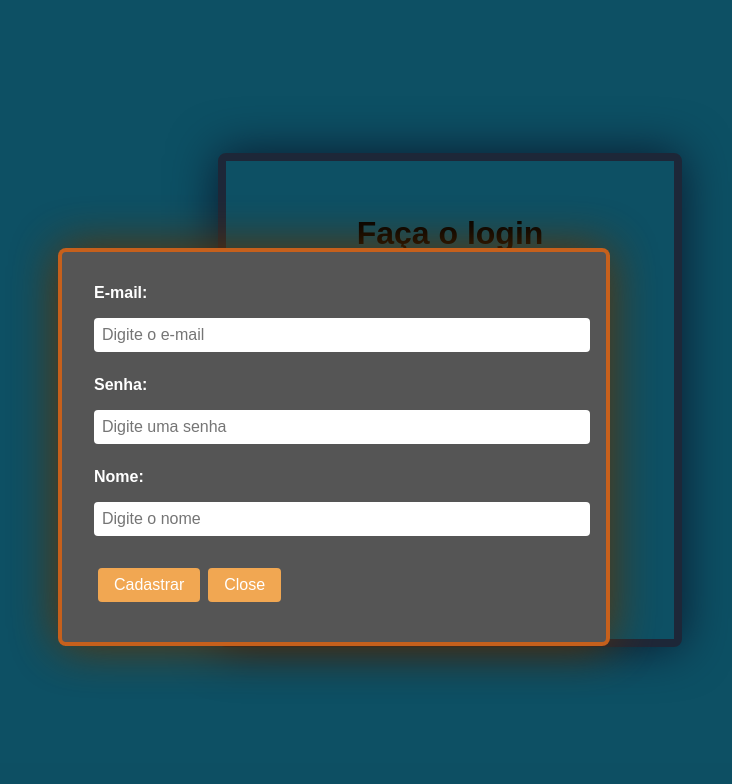
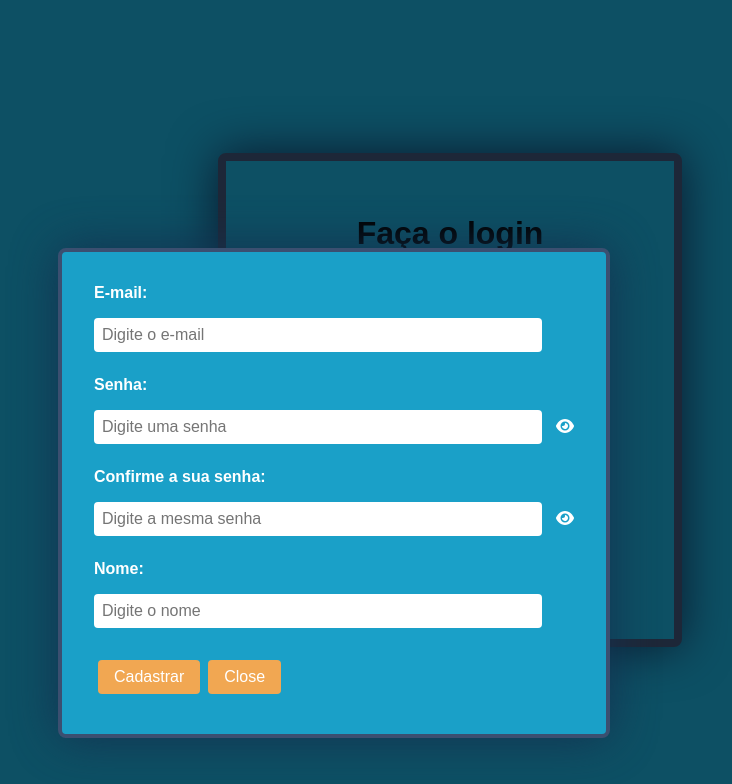
Before and after one commit to kirestein/todoApp, a React (Create React App) app: page / in a window 1280 px wide. Both pictures are taken after a click on the button "Registre-se". Shown: the top 784 px of the page, without its empty margins (190-922 px from the left). Built offline with nearby package versions, Linux system fonts and the light colour scheme; no server answers; the HTML template or start-up script is replaced by a standard one.

Commit message:
[building] deleted some alerts from the project

```diff
--- a/src/components/InputComponent/index.tsx
+++ b/src/components/InputComponent/index.tsx
@@ -1,6 +1,6 @@
-import React from 'react';
+import React, { ReactNode } from 'react';
 
-import { Input, Label, Span } from './styles';
+import * as C from './styles';
 
 interface IInputComponentProps{
     type: string;
@@ -8,6 +8,7 @@ interface IInputComponentProps{
     placeholder?: string;
     value: any;
     setValue: (value: any) => void;
+    children?: ReactNode
 }
 
 const InputComponent: React.FC<IInputComponentProps> = ({
@@ -16,18 +17,22 @@ const InputComponent: React.FC<IInputComponentProps> = ({
     placeholder,
     value,
     setValue,
+    children
 }) => {
   return (
     <>
-        <Label>
-            <Span>{ label }</Span>
-            <Input
-                type={type}
-                placeholder={placeholder}
-                value={value}
-                onChange={e=>setValue(e.target.value)}
-            />
-        </Label>
+        <C.Label>
+            <C.Span>{ label }</C.Span>
+            <C.Line>
+                <C.Input
+                    type={type}
+                    placeholder={placeholder}
+                    value={value}
+                    onChange={e=>setValue(e.target.value)}
+                />
+                { children }
+            </C.Line>
+        </C.Label>
     </>
   );
 }
--- a/src/components/InputComponent/styles.ts
+++ b/src/components/InputComponent/styles.ts
@@ -1,19 +1,20 @@
 import styled from 'styled-components';
 
 export const Input = styled.input`
-    width: 100%;
+    width: 90%;
     padding: 0.5rem;
     margin: 0.5rem 0;
     border-radius: 0.25rem;
     border: none;
     font-size: 1rem;
+    outline: none;
     &:focus{
-        border: 1px solid ${props=>props.theme.colors.primary};
+        border: 1px solid ${props=>props.theme.colors.green};
         outline: none;
     }
 `
 
-export const Label = styled.label`
+export const Label = styled.div`
     display: flex;
     flex-direction: column;
     margin-bottom: 1rem;
@@ -28,3 +29,10 @@ export const Span = styled.span`
     font-weight: bold;
     font-size: 1rem;
 `
+
+export const Line = styled.div`
+    display: flex;
+    justify-content: space-between;
+    align-items: center;
+    color: ${props=>props.theme.colors.white};
+`
--- a/src/components/Modal/styles.ts
+++ b/src/components/Modal/styles.ts
@@ -13,8 +13,8 @@ export const MyModal = styled.div`
     padding: 2rem;
     max-width: 30rem;
     margin: 15.5rem;
-    background: #555555;
-    border: 0.3rem solid #f60a;
+    background: ${props=>props.theme.colors.tertiary};
+    border: 0.3rem solid ${props=>props.theme.colors.primary};
     border-radius: 0.5rem;
-    box-shadow: 0 0 3rem rgba(100,50,0.6);
+    box-shadow: 0 0 3rem rgba(20,50,80.6);
 `
--- a/src/components/NewUser/index.tsx
+++ b/src/components/NewUser/index.tsx
@@ -3,18 +3,24 @@ import InputComponent from '../InputComponent';
 import ButtonComponent from '../ButtonComponent';
 import { createUserWithEmailAndPassword, updateProfile } from 'firebase/auth';
 import { auth } from '../../firebase/firebaseConnetion';
-// import { Container } from './styles';
+import { FontAwesomeIcon } from '@fortawesome/react-fontawesome';
+import { faEye, faEyeSlash } from '@fortawesome/free-solid-svg-icons';
+import * as C from './styles';
 
 interface INewUserProps{
   setNovoUsuario: (value: boolean) => void;
 }
 
 const NewUser: React.FC<INewUserProps> = ({ setNovoUsuario }) => {
-  const [email, setEmail] = useState('')
-  const [senha, setSenha] = useState('')
-  const [nome, setNome] = useState('')
+  const [email, setEmail] = useState<string>('')
+  const [senhaRepetida, setSenhaRepetida] = useState<string>('')
+  const [senha, setSenha] = useState<string>('')
+  const [nome, setNome] = useState<string>('')
+  const [type, setType] = useState<string>('password')
+  const [icon, setIcon] = useState<any>(faEye)
 
   const handleNewUser = async() => {
+    if (senha === senhaRepetida) {
       await createUserWithEmailAndPassword(auth, email, senha)
       .then((user) => {
         updateProfile(user.user, {
@@ -34,7 +40,22 @@ const NewUser: React.FC<INewUserProps> = ({ setNovoUsuario }) => {
           alert(`Erro ao cadastrar o usuário: ${error}`)
         }
       })
+    } else {
+      alert('As senhas não são iguais')
+      setSenha('')
+      setSenhaRepetida('')
+    }
 
+  }
+
+  const handleIcon = () => {
+    if (type === 'password') {
+      setType('text')
+      setIcon(faEyeSlash)
+    } else {
+      setType('password')
+      setIcon(faEye)
+    }
   }
 
 
@@ -51,11 +72,39 @@ const NewUser: React.FC<INewUserProps> = ({ setNovoUsuario }) => {
         />
         <InputComponent
           label='Senha:'
-          type='password'
+          type={type}
           placeholder='Digite uma senha'
           value={senha}
           setValue={setSenha}
+          children={
+          <C.Icon>
+            <FontAwesomeIcon
+              onClick={handleIcon}
+              icon={icon}
             />
+          </C.Icon>}
+        />
+        {/* <C.Icon onClick={handleIcon}>
+          <FontAwesomeIcon icon={faEye} />
+        </C.Icon> */}
+        <InputComponent
+          label='Confirme a sua senha:'
+          type={type}
+          placeholder='Digite a mesma senha'
+          value={senhaRepetida}
+          setValue={setSenhaRepetida}
+          children={
+          <C.Icon>
+            <FontAwesomeIcon
+              onClick={handleIcon}
+              icon={icon}
+            />
+          </C.Icon>}
+        />
+        {
+          ((senha !== senhaRepetida && senhaRepetida.toString().length === senha.toString().length) || senhaRepetida.toString().length > senha.toString().length) &&
+          <C.Span>Senhas não conferem</C.Span>
+        }
         <InputComponent
           label='Nome:'
           type='text'
--- /dev/null
+++ b/src/components/NewUser/styles.ts
@@ -0,0 +1,13 @@
+import styled from 'styled-components';
+
+export const Span = styled.span`
+    color: ${props=>props.theme.colors.warning};
+    font-size: ${props=>props.theme.fonts.sizes.small};
+    font-weight: bold;
+    margin-bottom: 1rem;
+    display: block;
+`
+
+export const Icon = styled.span`
+    cursor: pointer;
+`
```
Lines whose indentation alone changed are shown as unchanged.
